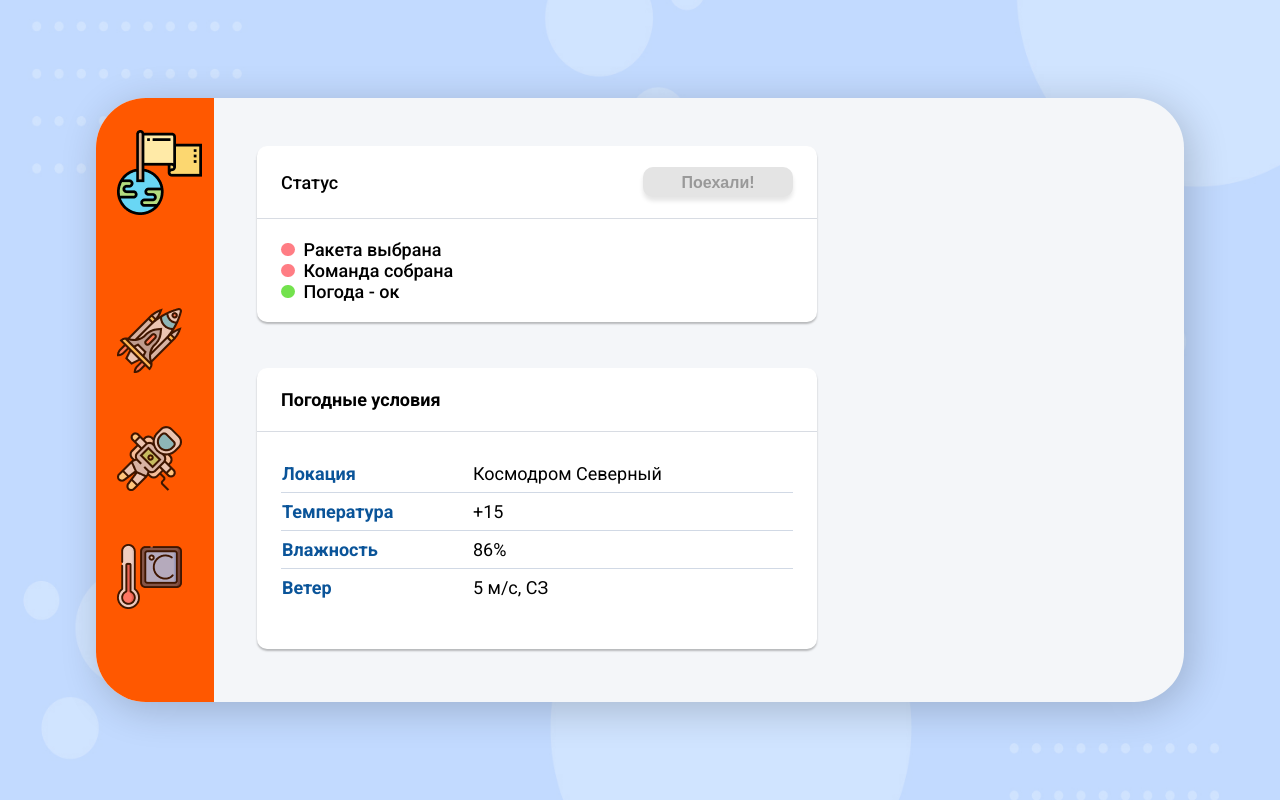
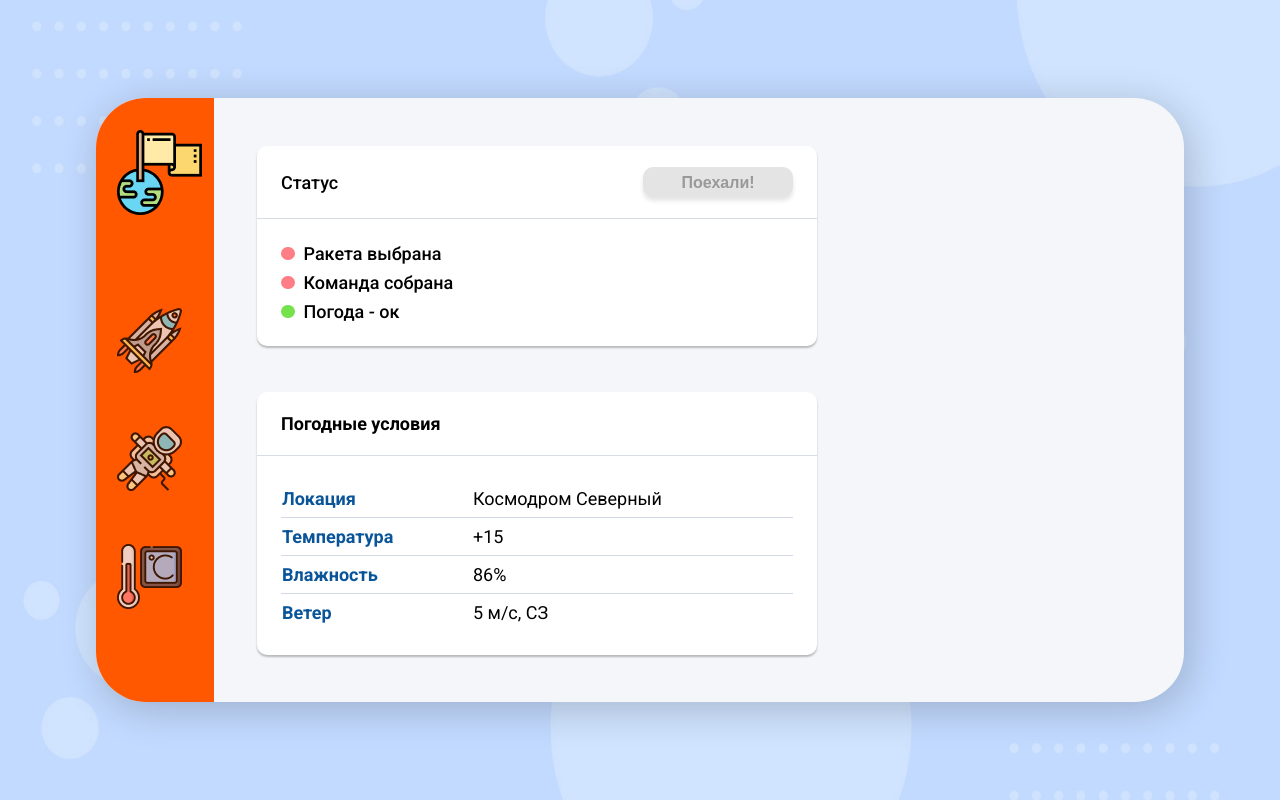
Before and after one commit to Amakina/bc-frontend, a Vue app: page / in a window 1280 px wide. Built offline with nearby package versions, Linux system fonts and the light colour scheme.

Commit message:
Fix paddings

```diff
--- a/src/components/State.vue
+++ b/src/components/State.vue
@@ -75,8 +75,12 @@ h2, li {
   padding: 20px 0px;
 }
 
+.status ul li {
+  padding: 4px 0px;
+}
+
 .weather .card-content {
-  padding: 23px 24px 43px 24px;
+  padding: 24px;
 }
 
 button {
```
